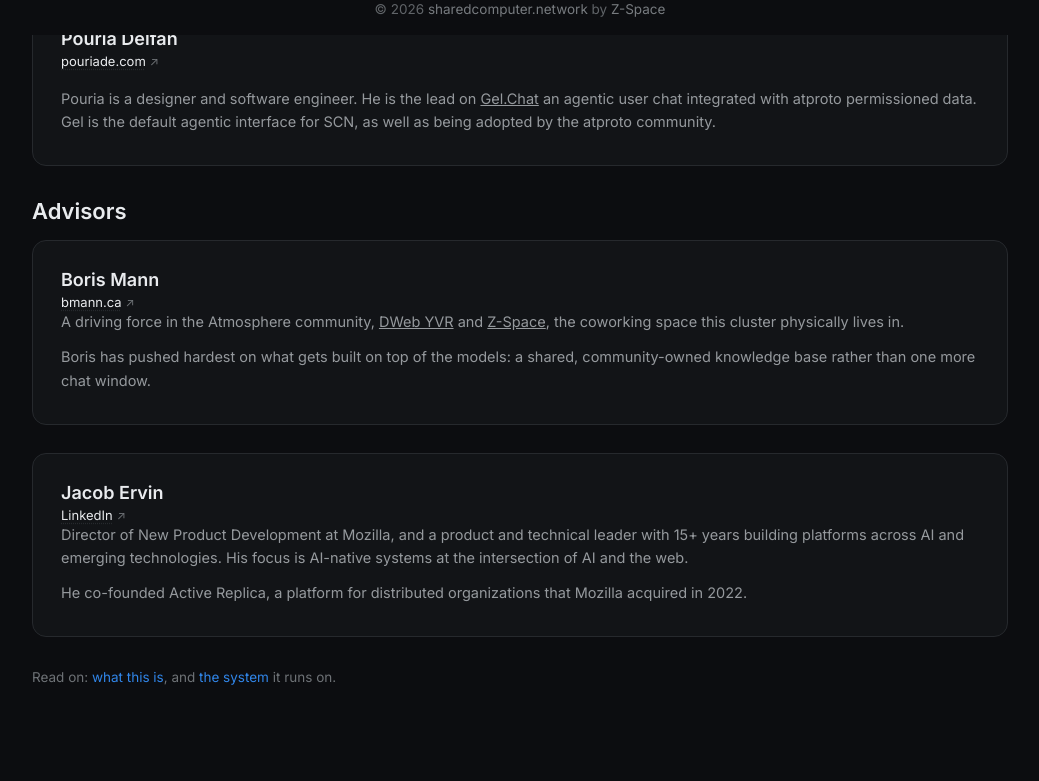
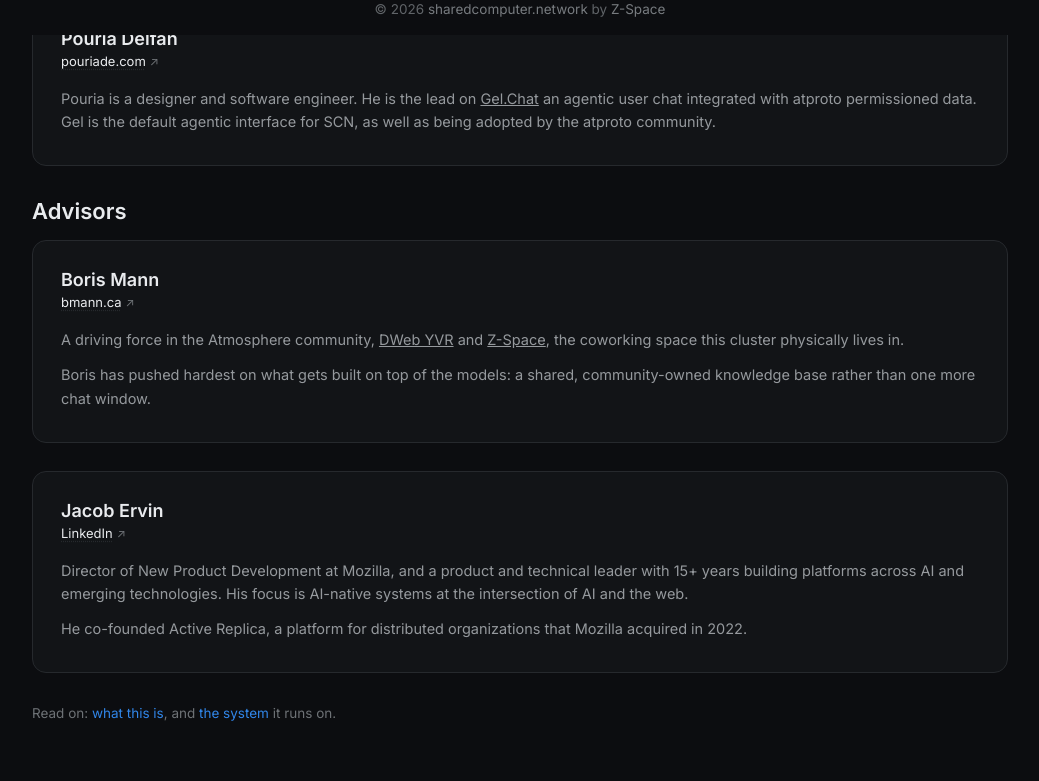
Before and after one commit to Z-Space-Society/Corliss, a Django app: template corliss/templates/about_team.html in a window 1280 px wide. Shown: the part 765-1546 px from the top of the page, without its empty margins (120-1159 px from the left). Before the commit the page ends 1450 px from the top, so only its background shows below. Run offline with Django 5.2, Linux system fonts and the light colour scheme; the template is opened without the code that fills it, so the values that code supplies are empty.

Commit message:
Team page: the same gap under an advisor's header
Advisor cards have no picture, so their name and link sat straight on
the first paragraph. They now use the about-person header the other
cards do, which carries the 18px space below it.

Co-Authored-By: Claude Opus 5.5 <noreply@anthropic.com>

```diff
--- a/corliss/templates/about_team.html
+++ b/corliss/templates/about_team.html
@@ -89,17 +89,22 @@
 
   {% comment %}
   Advisors carry no picture: they are named and linked, not part of the
-  working group above, so the page does not fetch their avatars.
+  working group above, so the page does not fetch their avatars. The header
+  keeps the `about-person` wrapper anyway, for the same space under it.
   {% endcomment %}
   <h2 class="section-title">Advisors</h2>
 
   <div class="card">
+    <div class="about-person">
+      <div>
         <h2 class="about-person__name">Boris Mann</h2>
         <p class="about-handle">
           <a class="handle-link handle-link--out"
              href="https://bsky.app/profile/bmann.ca"
              target="_blank" rel="noopener">bmann.ca</a>
         </p>
+      </div>
+    </div>
 
     <p class="page-text">A driving force in the Atmosphere community,
     <a href="https://dwebyvr.org/" target="_blank" rel="noopener">DWeb YVR</a>
@@ -111,12 +116,16 @@
   </div>
 
   <div class="card">
+    <div class="about-person">
+      <div>
         <h2 class="about-person__name">Jacob Ervin</h2>
         <p class="about-handle">
           <a class="handle-link handle-link--out"
              href="https://www.linkedin.com/in/jacobkyleervin/"
              target="_blank" rel="noopener">LinkedIn</a>
         </p>
+      </div>
+    </div>
 
     <p class="page-text">Director of New Product Development at Mozilla, and a
     product and technical leader with 15+ years building platforms across AI
```
Lines whose indentation alone changed are shown as unchanged.
